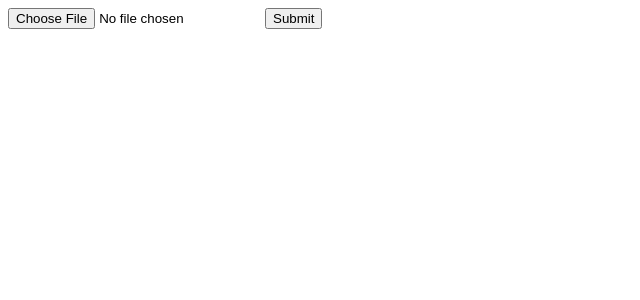
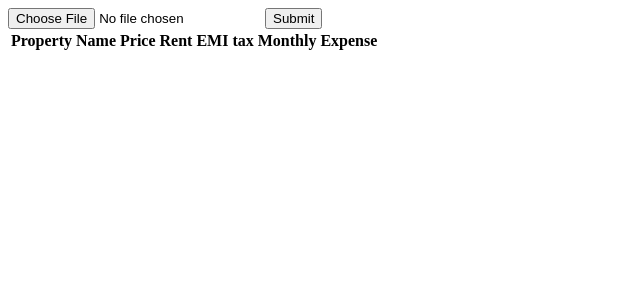
Before and after one commit to rebeccasolomon446/Django_Data_Analysis_Visualisation_app, a Django app: page /hello/ in a window 1280 px wide. Shown: the top 300 px of the page, without its empty margins (0-640 px from the left). Run offline with Django 3.2, Linux system fonts and the light colour scheme; lists and menus that the app fills with data are empty.

Commit message:
creates table using html to better format rendered data

```diff
--- a/myApp/templates/myApp/index.html
+++ b/myApp/templates/myApp/index.html
@@ -10,5 +10,30 @@
         <input type="submit" name="submit" id="">
 
     </form>
+    <table>
+        <thead>
+            <tr>
+                <th>Property Name</th>
+                <th>Price</th>
+                <th>Rent</th>
+                <th>EMI</th>
+                <th>tax</th>
+                <th>Monthly Expense</th>
+            </tr>
+        </thead>
+        <tbody>
+            {% for object in data_objects %}
+            <tr>
+                <td>{{object.name}}</td>
+                <td>{{object.price}}</td>
+                <td>{{object.rent}}</td>
+                <td>{{object.emi}}</td>
+                <td>{{object.tax}}</td>
+                <td>{{object.exp}}</td>
+            </tr>
+        {% endfor %}
+        </tbody>
+    </table>
+    </br>
 </body>
 </html>
--- a/myApp/views.py
+++ b/myApp/views.py
@@ -22,6 +22,10 @@ def hello(request):
             exp = d['other_exp']
             dt = Data(name=name, price=price, rent=rent, emi=emi,tax=tax, exp=exp)
             dt.save()
+
+        data_objects = Data.objects.all()
+        context = {'data_objects' : data_objects}
+        return render(request,'myApp/index.html', context)
     else:
         print('GET request')
     return render(request,'myApp/index.html') #render method combines parameters, context can be accessed in template
```
Also changed, not shown: db.sqlite3.
